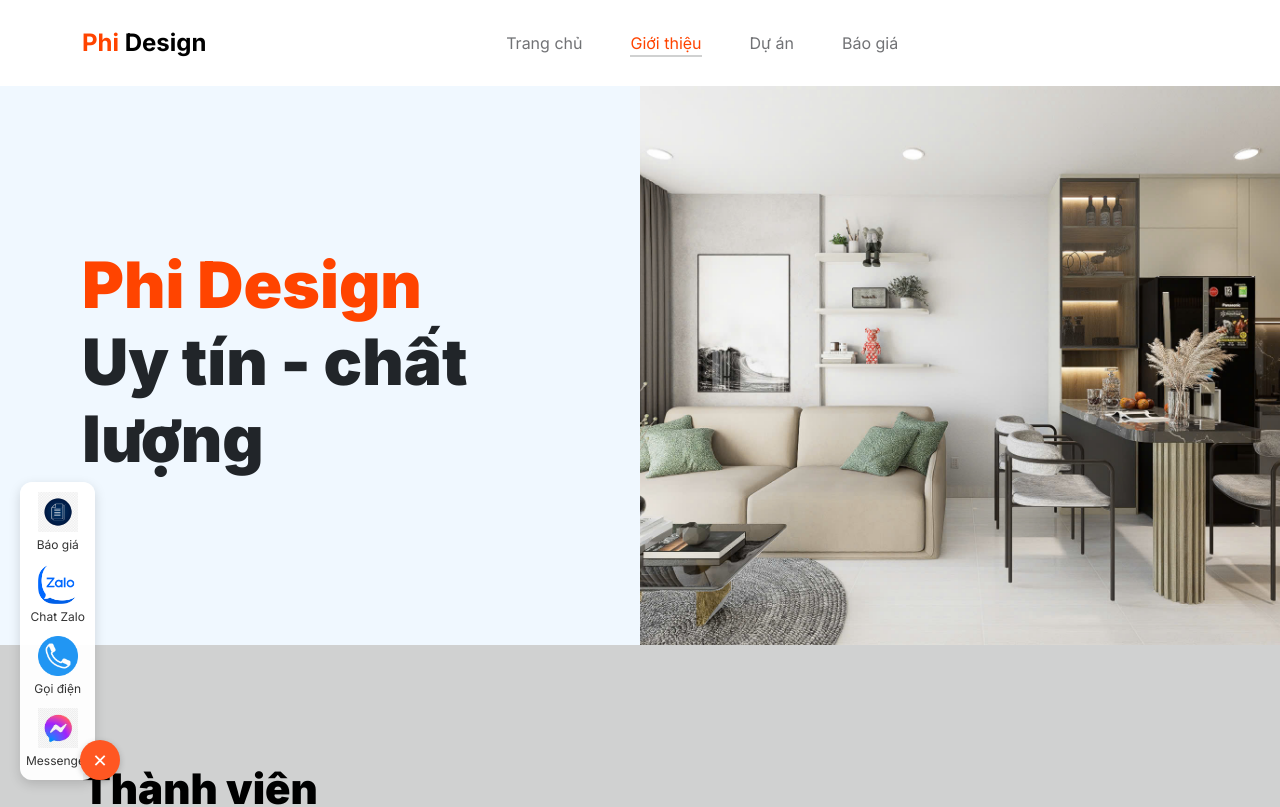
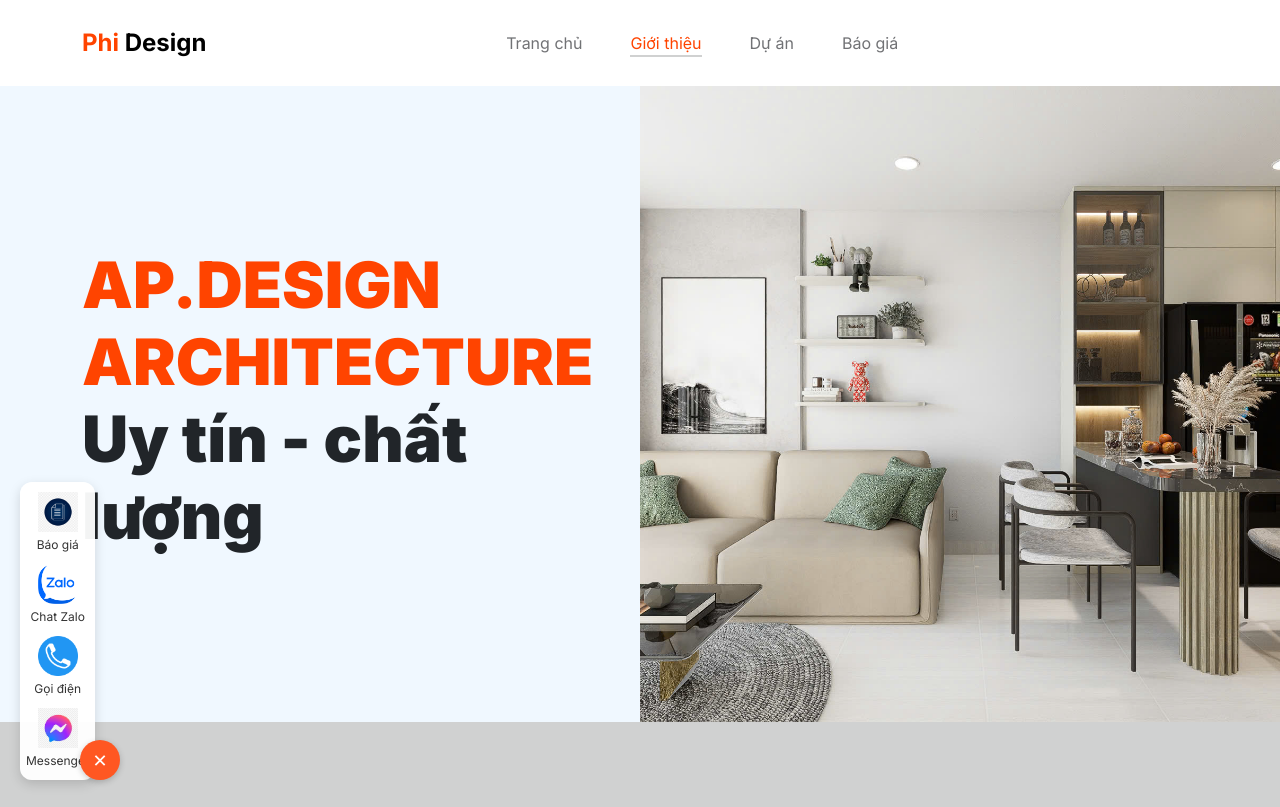
Before and after one commit to hhpr98/kien-truc-vn, a React (Vite) app: page /gioi-thieu in a window 1280 px wide. Shown: the top 807 px of the page. Built offline with nearby package versions, Linux system fonts and the light colour scheme.

Commit message:
Update branch name

```diff
--- a/index.html
+++ b/index.html
@@ -9,7 +9,7 @@
     <meta name="author" content="">
     <link rel="icon" type="image/ico" href="/icons/app.ico" />
 
-    <title>Phi Design - Nơi khởi đầu cho đam mê</title>
+    <title>AP.DESIGN ARCHITECTURE - Nơi khởi đầu cho đam mê</title>
 
     <!-- CSS FILES -->
     <link rel="preconnect" href="https://fonts.googleapis.com" />
@@ -52,7 +52,7 @@ https://www.tooplate.com/view/2127-little-fashion
                     <p class="copyright-text text-muted mt-lg-5 mb-4 mb-lg-0">Bản quyền © 2025 <strong>Phi
                             Design</strong></p>
                     <br>
-                    <p class="copyright-text">Thiết kế bởi <a href="/" target="_blank">Phi Design và cộng sự</a></p>
+                    <p class="copyright-text">Thiết kế bởi <a href="/" target="_blank">AP.DESIGN ARCHITECTURE</a></p>
                 </div>
 
                 <div class="col-lg-5 col-12">
--- a/src/pages/About.jsx
+++ b/src/pages/About.jsx
@@ -8,7 +8,7 @@ function About() {
 
           <div className="col-lg-6 col-12 header-info">
             <h1>
-              <span className="d-block text-primary">Phi Design</span>
+              <span className="d-block text-primary">AP.DESIGN ARCHITECTURE</span>
               <span className="d-block text-dark">Uy tín - chất lượng</span>
             </h1>
           </div>
```
